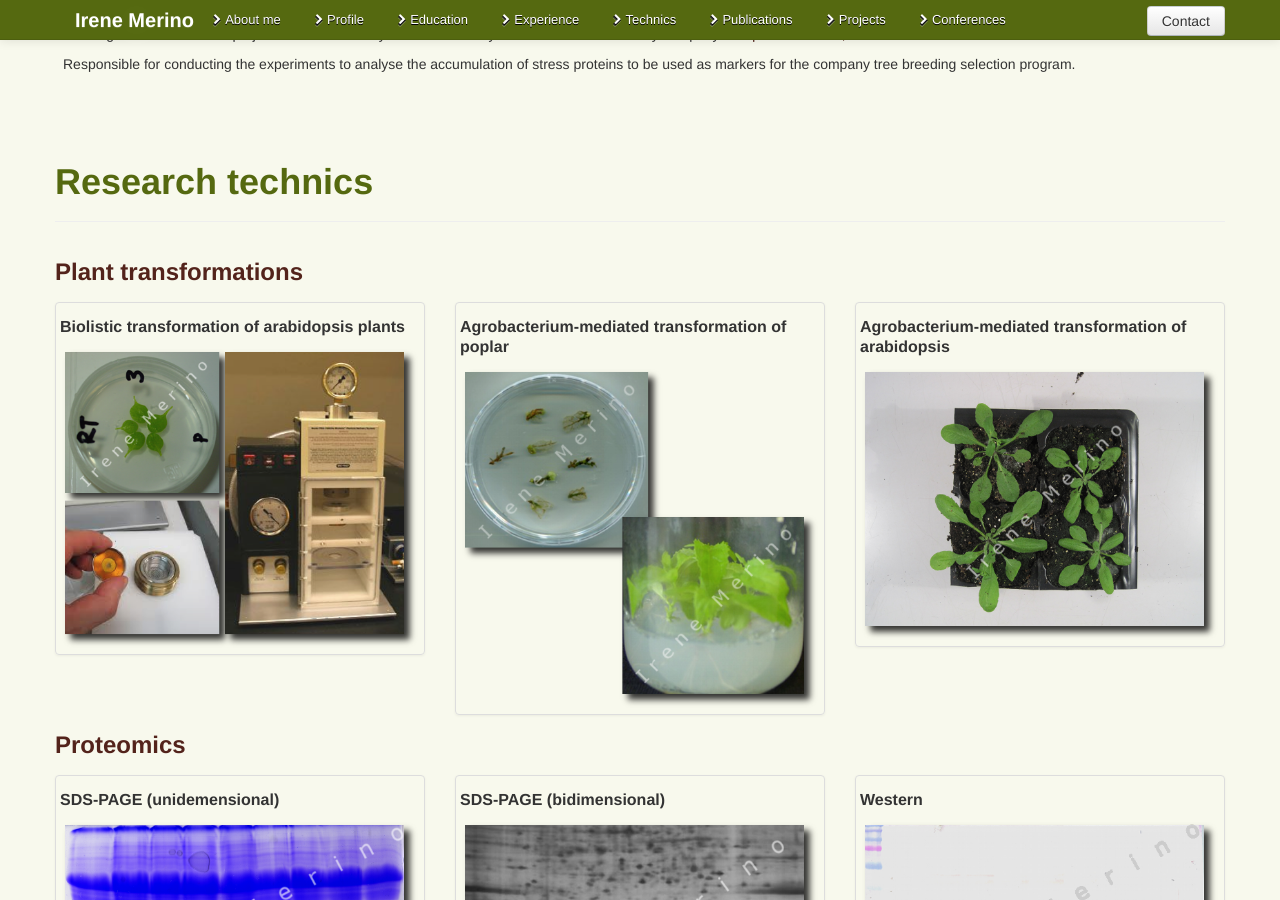
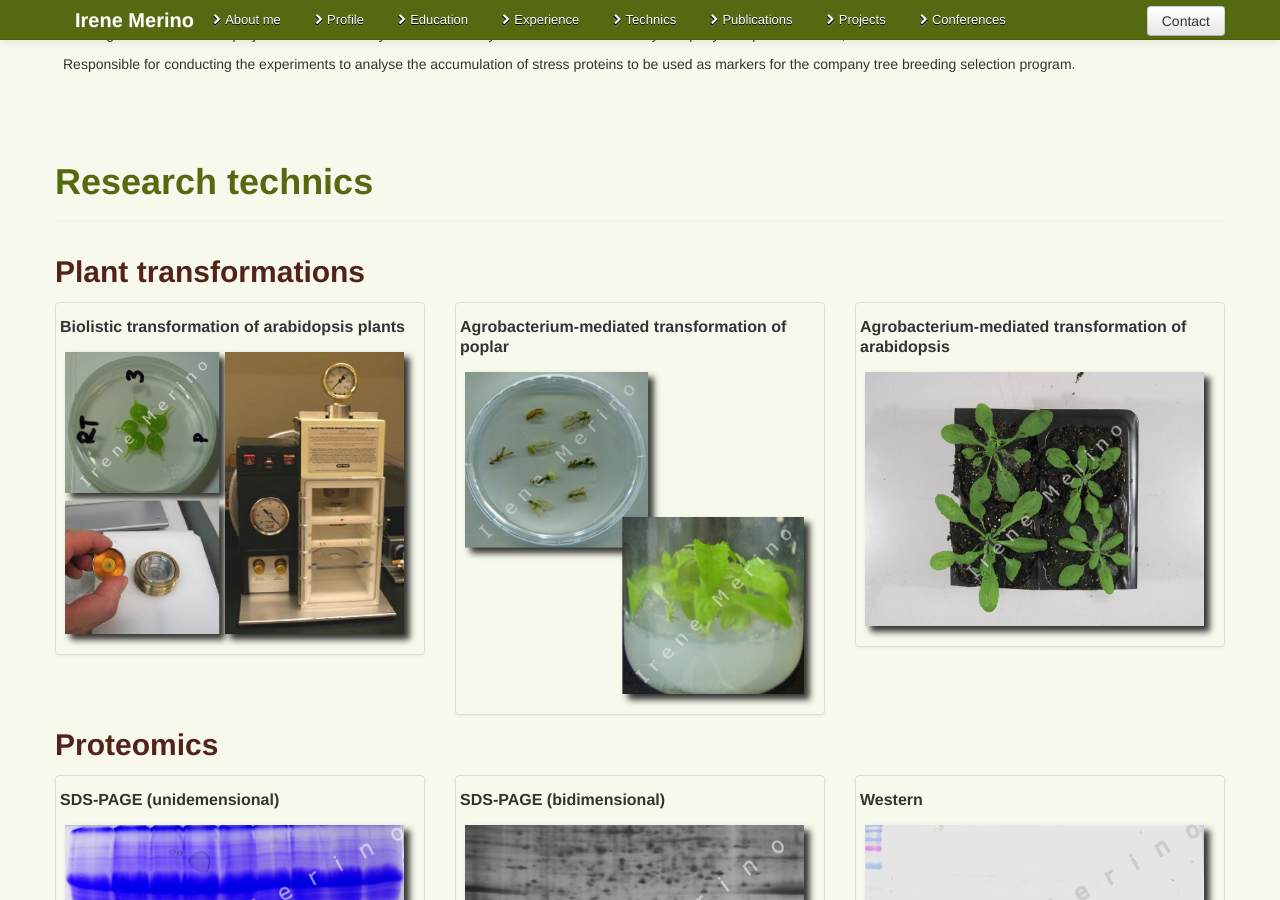
Before and after one commit to irenemerino/irenemerino, a Jekyll site: the page built from index.html, in a window 1280 px wide and 900 px high, scrolled down 2064 px. Built offline with Jekyll 4.4.1, drawn with Linux system fonts in a browser that asks for light colours; nearby versions of some CDN libraries.

```diff
--- a/index.html
+++ b/index.html
@@ -212,7 +212,7 @@ lang: es
       <h1>Research technics</h1>
     </div>
 
-    <h3>Plant transformations</h3>
+    <h2>Plant transformations</h2>
     <div class="row">
       <div class="span4">
         <div class="thumbnail">
@@ -234,7 +234,7 @@ lang: es
       </div>
     </div>
 
-    <h3>Proteomics</h3>
+    <h2>Proteomics</h2>
     <div class="row">
       <div class="span4">
         <div class="thumbnail">
@@ -256,7 +256,7 @@ lang: es
       </div>
     </div>
 
-    <h3>Genetics</h3>
+    <h2>Genetics</h2>
     <div class="row">
       <div class="span4">
         <div class="thumbnail">
@@ -281,7 +281,7 @@ lang: es
       </div>
     </div>
 
-    <h3>In vitro culture</h3>
+    <h2>In vitro culture</h2>
     <div class="row">
       <div class="span3 offset1">
         <div class="thumbnail">
@@ -306,7 +306,7 @@ lang: es
       </div>
     </div>
 
-    <h3>Technics summary</h3>
+    <h2>Technics summary</h2>
     <table class="table table-hover table-striped">
       <tbody>
         <tr>
```
